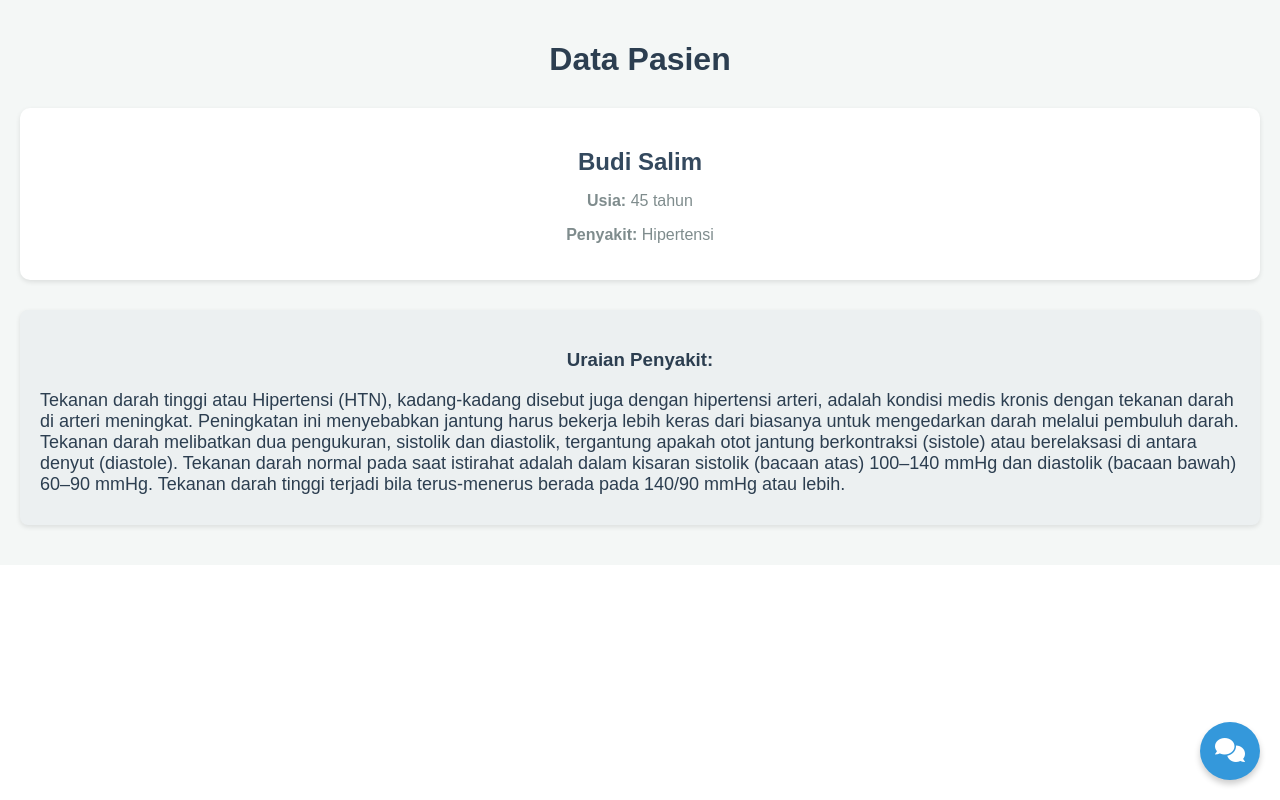
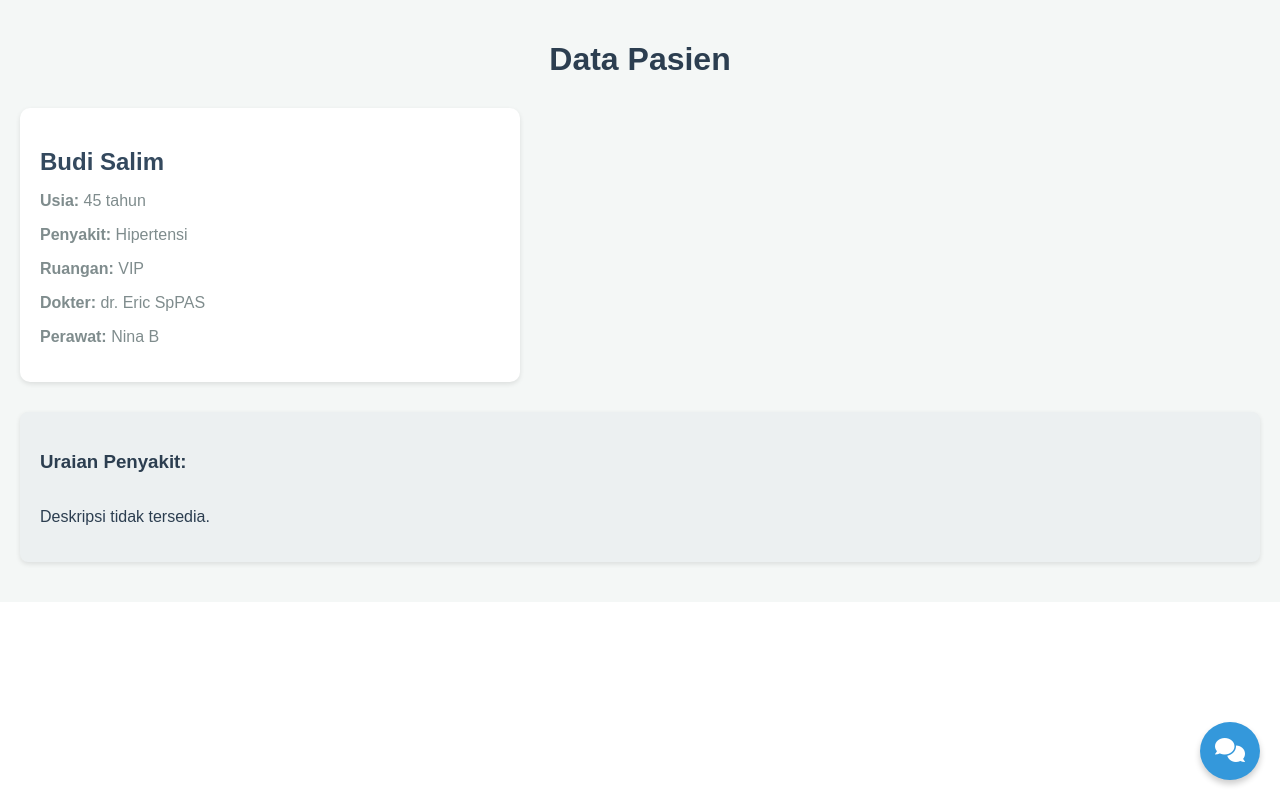
Before and after one commit to mahfud1988/iptv-melinda, a Vue app: page /patient/1 in a window 1280 px wide. Built offline with nearby package versions, Linux system fonts and the light colour scheme; no server answers.

Commit message:
update pages

```diff
--- a/src/App.vue
+++ b/src/App.vue
@@ -30,7 +30,7 @@
   font-family: Avenir, Helvetica, Arial, sans-serif;
   -webkit-font-smoothing: antialiased;
   -moz-osx-font-smoothing: grayscale;
-  text-align: center;
+  /* text-align: center; */
   color: #2c3e50;
 }
 
--- a/src/components/patient/PatientDetailComponent.vue
+++ b/src/components/patient/PatientDetailComponent.vue
@@ -10,12 +10,14 @@
           <h2>{{ patient.name }}</h2>
           <p><strong>Usia:</strong> {{ patient.age }} tahun</p>
           <p><strong>Penyakit:</strong> {{ patient.disease }}</p>
+          <p><strong>Ruangan:</strong> {{ patient.room }}</p>
+          <p><strong>Dokter:</strong> {{ patient.doctor }}</p>
+          <p><strong>Perawat:</strong> {{ patient.nurse }}</p>
         </div>
 
         <div class="disease-description card">
           <h3>Uraian Penyakit:</h3>
-          <div class="disease-text">
-            <p v-for="(desc, index) in diseaseDescriptions" :key="index">{{ desc }}</p>
+          <div class="disease-text" v-html="formatMessage(diseaseDescription)">
           </div>
         </div>
       </div>
@@ -31,6 +33,11 @@
     import { ref, onMounted } from 'vue';
     import { useRoute, useRouter } from 'vue-router';  // Untuk akses parameter route
     import { usePatientStore } from '@/stores/patient';
+    import generateDiseaseDescription from '@/composables/generateDiseaseDescription';
+    import { marked } from 'marked';
+    import DOMPurify from 'dompurify';
+
+    const diseaseDescription = ref('Memuat deskripsi...');
 
     // Mengambil parameter route
     const route = useRoute();
@@ -46,14 +53,13 @@
 
     // Menyimpan data pasien berdasarkan patientId
     const patient = ref(null);
-    const diseaseDescriptions = ref([]);
 
     // Fungsi untuk mengambil data pasien
     const fetchPatientData = async () => {
       try {
         patient.value = store.getPatientById(patientId);
         if (patient.value) {
-          diseaseDescriptions.value = patient.value.diseaseDescription || [];
+          diseaseDescription.value = await generateDiseaseDescription(patient.value.disease);
         } else {
           throw new Error("Data pasien tidak ditemukan");
         }
@@ -63,6 +69,9 @@
       } finally {
         loading.value = false;
       }
+    };
+    const formatMessage = (content) => {
+        return DOMPurify.sanitize(marked(content));
     };
 
     onMounted(() => {
@@ -121,12 +130,20 @@
       font-size: 16px;
       color: #7f8c8d;
     }
+    .patient-info{
+      max-width: 500px;
+    }
 
     .disease-description {
       background-color: #ecf0f1;
       padding: 20px;
       border-radius: 8px;
       margin-top: 30px;
+    }
+    .disease-text{
+      display: flex;
+      flex-direction: column;
+      align-self: start;
     }
 
     .disease-text p {
--- /dev/null
+++ b/src/composables/generateDiseaseDescription.js
@@ -0,0 +1,35 @@
+import axios from 'axios';
+
+const API_URL = 'https://api.mistral.ai/v1/chat/completions';
+const API_KEY = process.env.VUE_APP_MISTRAL_API_KEY;
+
+async function generateDiseaseDescription(diseaseName) {
+    console.log('generate......');
+    try {
+        const conversation = [
+            { role: 'system', content: 'Anda adalah asisten medis yang memberikan deskripsi singkat tetapi informatif tentang penyakit.' },
+            { role: 'user', content: `Jelaskan secara ringkas tentang penyakit ${diseaseName}. Uraikan Gejala, Penyebab, Makanan yang dibolehkan dan dilarang, dan Pengobatan jika ada!` }
+        ];
+
+        const response = await axios.post(
+            API_URL,
+            {
+                model: 'mistral-large-latest',
+                messages: conversation,
+                temperature: 0.7,
+                max_tokens: 1000
+            },
+            {
+                headers: { 'Authorization': `Bearer ${API_KEY}` }
+            }
+        );
+        console.log(response);
+
+        return response.data.choices[0].message.content.trim();
+    } catch (error) {
+        console.error('Error generating disease description:', error);
+        return 'Deskripsi tidak tersedia.';
+    }
+}
+
+export default generateDiseaseDescription;
--- a/src/composables/useChatLogic.js
+++ b/src/composables/useChatLogic.js
@@ -82,7 +82,6 @@ export function useChatLogic() {
     };
 
     const formatMessage = (content) => {
-        // console.log(content);
         return DOMPurify.sanitize(marked(content));
     };
 
--- a/src/stores/patient.js
+++ b/src/stores/patient.js
@@ -3,26 +3,26 @@ import { defineStore } from 'pinia';
 export const usePatientStore = defineStore('patient', {
     state: () => ({
         patients: [
-            { id: 1, name: 'Budi Salim', age: 45, disease: 'Hipertensi', diseaseDescription: ['Tekanan darah tinggi atau Hipertensi (HTN), kadang-kadang disebut juga dengan hipertensi arteri, adalah kondisi medis kronis dengan tekanan darah di arteri meningkat. Peningkatan ini menyebabkan jantung harus bekerja lebih keras dari biasanya untuk mengedarkan darah melalui pembuluh darah. Tekanan darah melibatkan dua pengukuran, sistolik dan diastolik, tergantung apakah otot jantung berkontraksi (sistole) atau berelaksasi di antara denyut (diastole). Tekanan darah normal pada saat istirahat adalah dalam kisaran sistolik (bacaan atas) 100–140 mmHg dan diastolik (bacaan bawah) 60–90 mmHg. Tekanan darah tinggi terjadi bila terus-menerus berada pada 140/90 mmHg atau lebih.'] },
-            { id: 2, name: 'Maya Angelina', age: 38, disease: 'Diabetes', diseaseDescription: ['Kondisi kadar gula darah yang tinggi.'] },
-            { id: 3, name: 'Ahmad Faisal', age: 50, disease: 'Jantung Koroner', diseaseDescription: ['Penyempitan pembuluh darah ke jantung.'] },
-            { id: 4, name: 'Siti Nurhaliza', age: 35, disease: 'Asma', diseaseDescription: ['Gangguan pernapasan yang menyebabkan sesak napas.'] },
-            { id: 5, name: 'Rudi Hartono', age: 60, disease: 'Stroke', diseaseDescription: ['Gangguan suplai darah ke otak.'] },
-            { id: 6, name: 'Dewi Sartika', age: 29, disease: 'Anemia', diseaseDescription: ['Kekurangan sel darah merah dalam tubuh.'] },
-            { id: 7, name: 'Hendra Gunawan', age: 55, disease: 'Gagal Ginjal', diseaseDescription: ['Kerusakan fungsi ginjal secara bertahap.'] },
-            { id: 8, name: 'Lisa Marlina', age: 41, disease: 'Kanker Payudara', diseaseDescription: ['Pertumbuhan sel abnormal di payudara.'] },
-            { id: 9, name: 'Taufik Hidayat', age: 30, disease: 'Tuberkulosis', diseaseDescription: ['Infeksi bakteri yang menyerang paru-paru.'] },
-            { id: 10, name: 'Indra Wijaya', age: 48, disease: 'Osteoporosis', diseaseDescription: ['Kepadatan tulang menurun, rentan patah tulang.'] },
-            { id: 11, name: 'Farah Azzahra', age: 52, disease: 'Artritis Reumatoid', diseaseDescription: ['Peradangan sendi yang menyebabkan nyeri.'] },
-            { id: 12, name: 'Bagas Saputra', age: 33, disease: 'Pneumonia', diseaseDescription: ['Infeksi paru-paru yang disebabkan oleh bakteri atau virus.'] },
-            { id: 13, name: 'Nina Kartika', age: 40, disease: 'Epilepsi', diseaseDescription: ['Gangguan sistem saraf yang menyebabkan kejang.'] },
-            { id: 14, name: 'Rizky Ramadhan', age: 47, disease: 'Demensia', diseaseDescription: ['Penurunan daya ingat dan kemampuan berpikir.'] },
-            { id: 15, name: 'Lutfi Hakim', age: 59, disease: 'Hepatitis', diseaseDescription: ['Peradangan pada hati akibat virus atau faktor lain.'] },
-            { id: 16, name: 'Yulianti Sari', age: 34, disease: 'Alergi', diseaseDescription: ['Reaksi berlebihan sistem imun terhadap zat tertentu.'] },
-            { id: 17, name: 'Faisal Rizky', age: 42, disease: 'Parkinson', diseaseDescription: ['Gangguan saraf yang menyebabkan tremor dan kekakuan otot.'] },
-            { id: 18, name: 'Dina Ayu', age: 31, disease: 'Gangguan Tiroid', diseaseDescription: ['Gangguan pada produksi hormon tiroid.'] },
-            { id: 19, name: 'Bambang Setiawan', age: 50, disease: 'Kolesterol Tinggi', diseaseDescription: ['Kadar lemak dalam darah yang melebihi batas normal.'] },
-            { id: 20, name: 'Sri Rahayu', age: 43, disease: 'Gastritis', diseaseDescription: ['Peradangan pada lapisan lambung.'] },
+            { id: 1, room: 'VIP', name: 'Budi Salim', age: 45, disease: 'Hipertensi', doctor: 'dr. Eric SpPAS', nurse: 'Nina B', diseaseDescription: ['Tekanan darah tinggi atau Hipertensi (HTN), kadang-kadang disebut juga dengan hipertensi arteri, adalah kondisi medis kronis dengan tekanan darah di arteri meningkat. Peningkatan ini menyebabkan jantung harus bekerja lebih keras dari biasanya untuk mengedarkan darah melalui pembuluh darah. Tekanan darah melibatkan dua pengukuran, sistolik dan diastolik, tergantung apakah otot jantung berkontraksi (sistole) atau berelaksasi di antara denyut (diastole). Tekanan darah normal pada saat istirahat adalah dalam kisaran sistolik (bacaan atas) 100–140 mmHg dan diastolik (bacaan bawah) 60–90 mmHg. Tekanan darah tinggi terjadi bila terus-menerus berada pada 140/90 mmHg atau lebih.'] },
+            { id: 2, room: 'VIP', name: 'Maya Angelina', age: 38, disease: 'Diabetes', doctor: 'dr. Eric SpPAS', nurse: 'Nina B', diseaseDescription: ['Kondisi kadar gula darah yang tinggi.'] },
+            { id: 3, room: 'VIP', name: 'Ahmad Faisal', age: 50, disease: 'Jantung Koroner', doctor: 'dr. Eric SpPAS', nurse: 'Nina B', diseaseDescription: ['Penyempitan pembuluh darah ke jantung.'] },
+            { id: 4, room: 'VIP', name: 'Siti Nurhaliza', age: 35, disease: 'Asma', doctor: 'dr. Eric SpPAS', nurse: 'Nina B', diseaseDescription: ['Gangguan pernapasan yang menyebabkan sesak napas.'] },
+            { id: 5, room: 'VIP', name: 'Rudi Hartono', age: 60, disease: 'Stroke', doctor: 'dr. Eric SpPAS', nurse: 'Nina B', diseaseDescription: ['Gangguan suplai darah ke otak.'] },
+            { id: 6, room: 'VIP', name: 'Dewi Sartika', age: 29, disease: 'Anemia', doctor: 'dr. Eric SpPAS', nurse: 'Nina B', diseaseDescription: ['Kekurangan sel darah merah dalam tubuh.'] },
+            { id: 7, room: 'VIP', name: 'Hendra Gunawan', age: 55, disease: 'Gagal Ginjal', doctor: 'dr. Eric SpPAS', nurse: 'Nina B', diseaseDescription: ['Kerusakan fungsi ginjal secara bertahap.'] },
+            { id: 8, room: 'VIP', name: 'Lisa Marlina', age: 41, disease: 'Kanker Payudara', doctor: 'dr. Eric SpPAS', nurse: 'Nina B', diseaseDescription: ['Pertumbuhan sel abnormal di payudara.'] },
+            { id: 9, room: 'VIP', name: 'Taufik Hidayat', age: 30, disease: 'Tuberkulosis', doctor: 'dr. Eric SpPAS', nurse: 'Nina B', diseaseDescription: ['Infeksi bakteri yang menyerang paru-paru.'] },
+            { id: 10, room: 'VIP', name: 'Indra Wijaya', age: 48, disease: 'Osteoporosis', doctor: 'dr. Eric SpPAS', nurse: 'Nina B', diseaseDescription: ['Kepadatan tulang menurun, rentan patah tulang.'] },
+            { id: 11, room: 'VIP', name: 'Farah Azzahra', age: 52, disease: 'Artritis Reumatoid', doctor: 'dr. Eric SpPAS', nurse: 'Nina B', diseaseDescription: ['Peradangan sendi yang menyebabkan nyeri.'] },
+            { id: 12, room: 'VIP', name: 'Bagas Saputra', age: 33, disease: 'Pneumonia', doctor: 'dr. Eric SpPAS', nurse: 'Nina B', diseaseDescription: ['Infeksi paru-paru yang disebabkan oleh bakteri atau virus.'] },
+            { id: 13, room: 'VIP', name: 'Nina Kartika', age: 40, disease: 'Epilepsi', doctor: 'dr. Eric SpPAS', nurse: 'Nina B', diseaseDescription: ['Gangguan sistem saraf yang menyebabkan kejang.'] },
+            { id: 14, room: 'VIP', name: 'Rizky Ramadhan', age: 47, disease: 'Demensia', doctor: 'dr. Eric SpPAS', nurse: 'Nina B', diseaseDescription: ['Penurunan daya ingat dan kemampuan berpikir.'] },
+            { id: 15, room: 'VIP', name: 'Lutfi Hakim', age: 59, disease: 'Hepatitis', doctor: 'dr. Eric SpPAS', nurse: 'Nina B', diseaseDescription: ['Peradangan pada hati akibat virus atau faktor lain.'] },
+            { id: 16, room: 'VIP', name: 'Yulianti Sari', age: 34, disease: 'Alergi', doctor: 'dr. Eric SpPAS', nurse: 'Nina B', diseaseDescription: ['Reaksi berlebihan sistem imun terhadap zat tertentu.'] },
+            { id: 17, room: 'VIP', name: 'Faisal Rizky', age: 42, disease: 'Parkinson', doctor: 'dr. Eric SpPAS', nurse: 'Nina B', diseaseDescription: ['Gangguan saraf yang menyebabkan tremor dan kekakuan otot.'] },
+            { id: 18, room: 'VIP', name: 'Dina Ayu', age: 31, disease: 'Gangguan Tiroid', doctor: 'dr. Eric SpPAS', nurse: 'Nina B', diseaseDescription: ['Gangguan pada produksi hormon tiroid.'] },
+            { id: 19, room: 'VIP', name: 'Bambang Setiawan', age: 50, disease: 'Kolesterol Tinggi', doctor: 'dr. Eric SpPAS', nurse: 'Nina B', diseaseDescription: ['Kadar lemak dalam darah yang melebihi batas normal.'] },
+            { id: 20, room: 'VIP', name: 'Sri Rahayu', age: 43, disease: 'Gastritis', doctor: 'dr. Eric SpPAS', nurse: 'Nina B', diseaseDescription: ['Peradangan pada lapisan lambung.'] },
         ]
     }),
     getters: {
```
